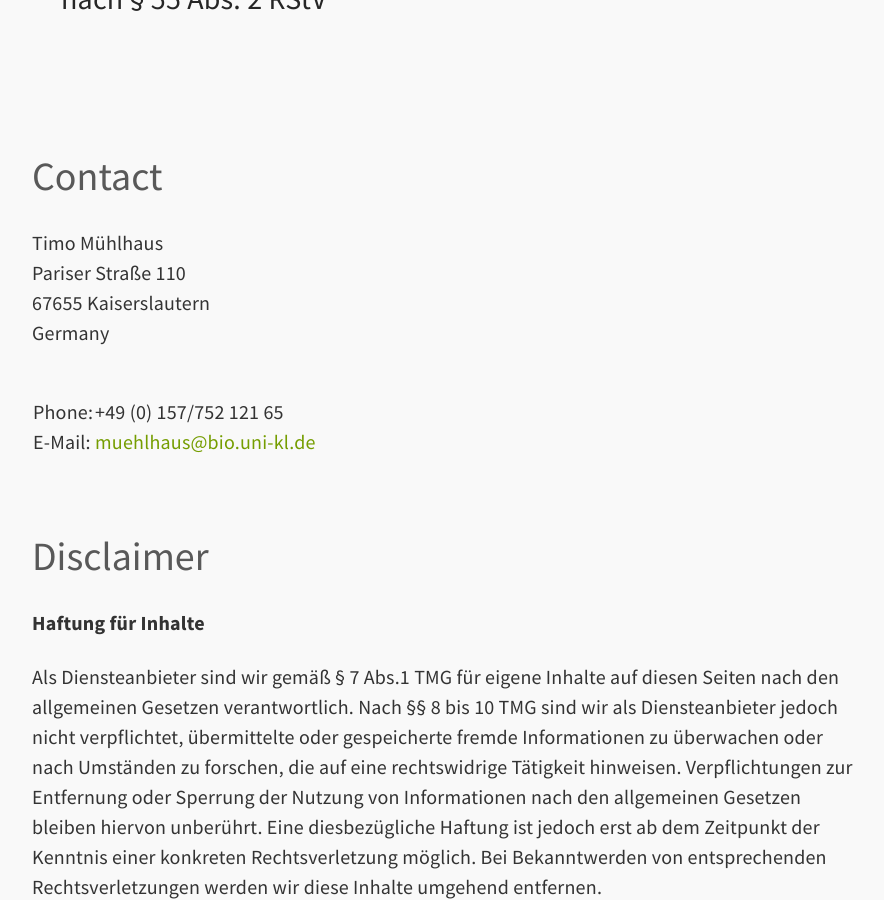
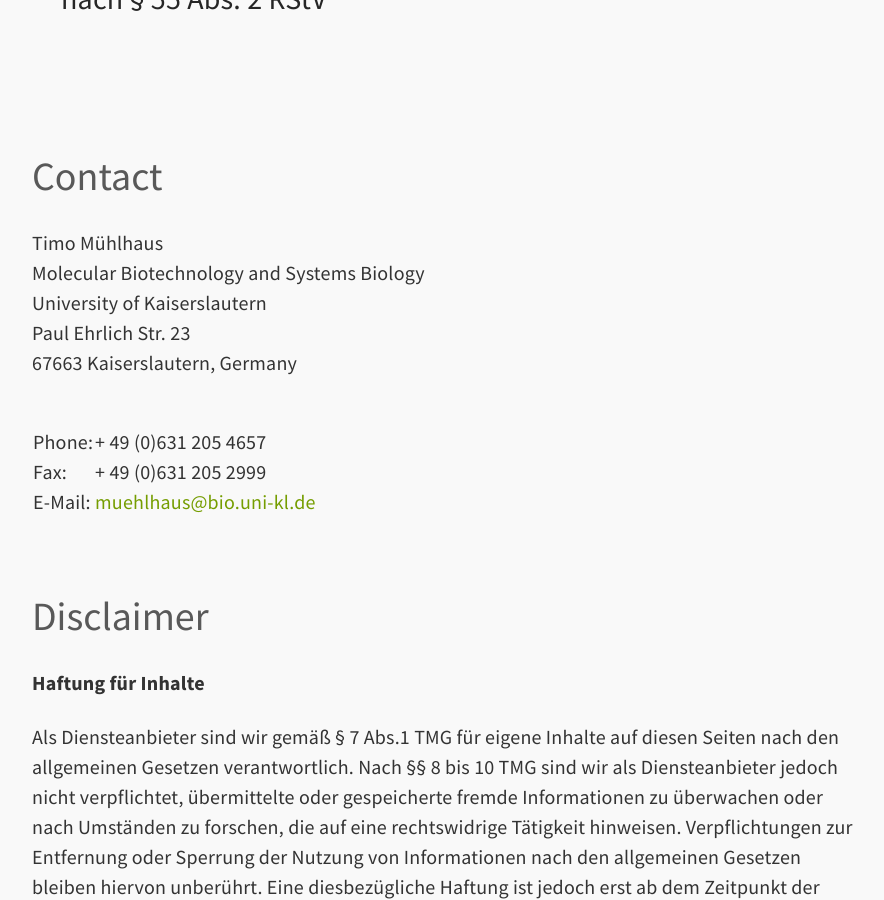
Before and after one commit to muehlhaus/muehlhaus.github.io, a Jekyll site: the page built from impressum/index.html, in a window 1280 px wide and 900 px high, scrolled down 699 px. Shown: the whole window, without its empty margins (193-1077 px from the left). Built offline with Jekyll 4.4.1, drawn with Linux system fonts in a browser that asks for light colours; nearby versions of some CDN libraries; Markdown is read by kramdown in place of the engine named in the settings.

Commit message:
impressum data change

```diff
--- a/_config-local.yml
+++ b/_config-local.yml
@@ -17,7 +17,8 @@
 permalink:    pretty
 
 me:
-  phone:      +49 (0) 157/752 121 65
+  phone:      + 49 (0)631 205 4657
+  fax:        + 49 (0)631 205 2999
   email:      muehlhaus@outlook.com
   googleplus: "116873716263477747103"
   github:     muehlhaus
--- a/_config.yml
+++ b/_config.yml
@@ -17,7 +17,8 @@
 permalink:    pretty
 
 me:
-  phone:      +49 (0) 157/752 121 65
+  phone:      + 49 (0)631 205 4657
+  fax:        + 49 (0)631 205 2999
   email:      muehlhaus@bio.uni-kl.de
   googleplus: "116873716263477747103"
   github:     muehlhaus
--- a/impressum/index.html
+++ b/impressum/index.html
@@ -17,18 +17,19 @@
       <h3>Contact</h3>
       <p>
         Timo M&uuml;hlhaus<br>
-        Pariser Straße 110<br>
-        67655 Kaiserslautern<br>
-        Germany
+        Molecular Biotechnology and Systems Biology<br>
+        University of Kaiserslautern<br>
+        Paul Ehrlich Str. 23<br>
+        67663 Kaiserslautern, Germany
       </p>
 
       <table>
         <tr>
           <td>
-            <p>Phone: <br>E-Mail: </p>
+            <p>Phone: <br>Fax:<br>E-Mail: </p>
           </td>
           <td>
-            <p>{{ site.me.phone }}<br><a href="mailto:{{ site.me.email }}">{{ site.me.email }}</a></p>
+            <p>{{ site.me.phone }}<br>{{ site.me.fax }}<br><a href="mailto:{{ site.me.email }}">{{ site.me.email }}</a></p>
           </td>
         </tr>
       </table>
```
